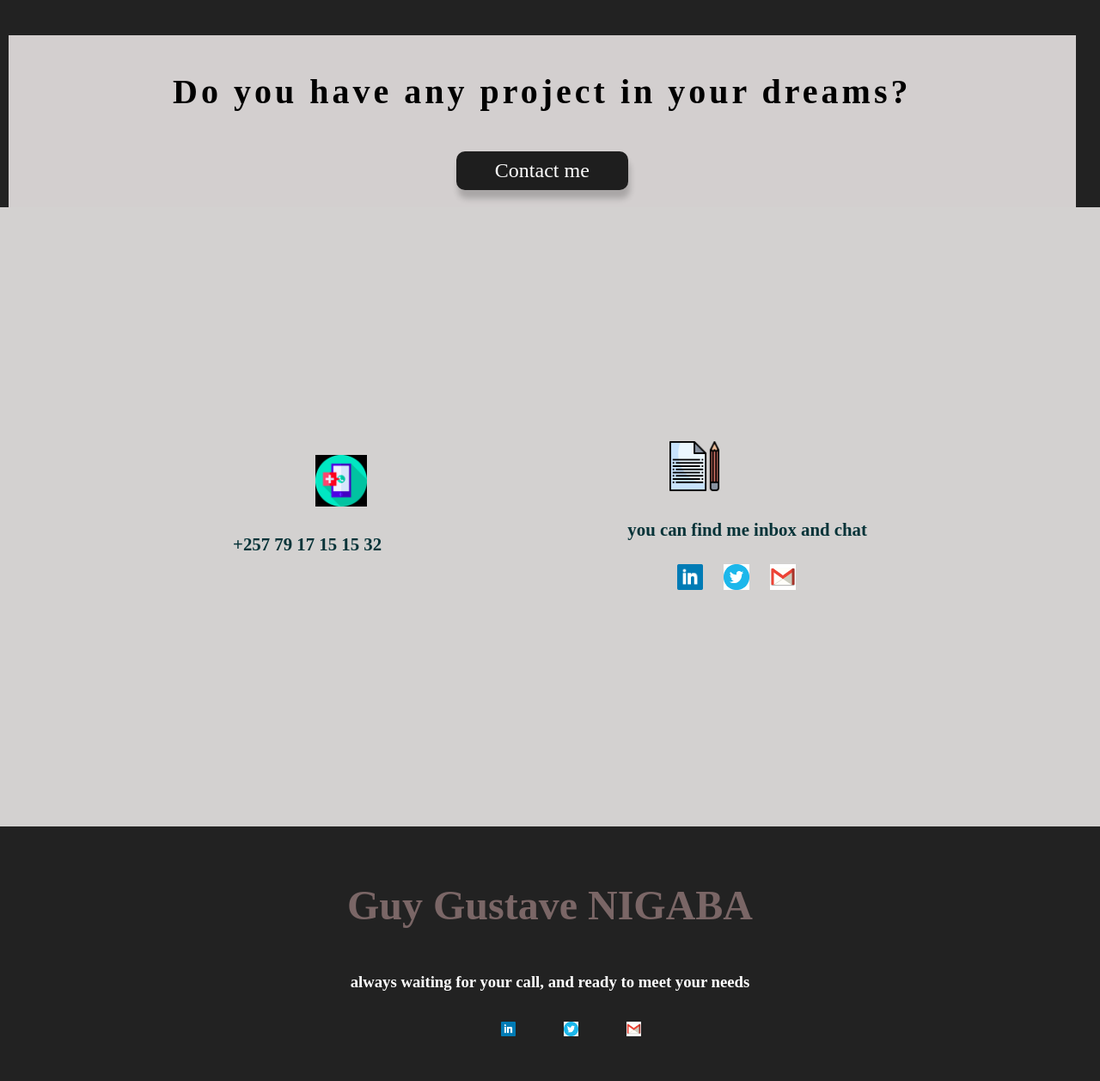
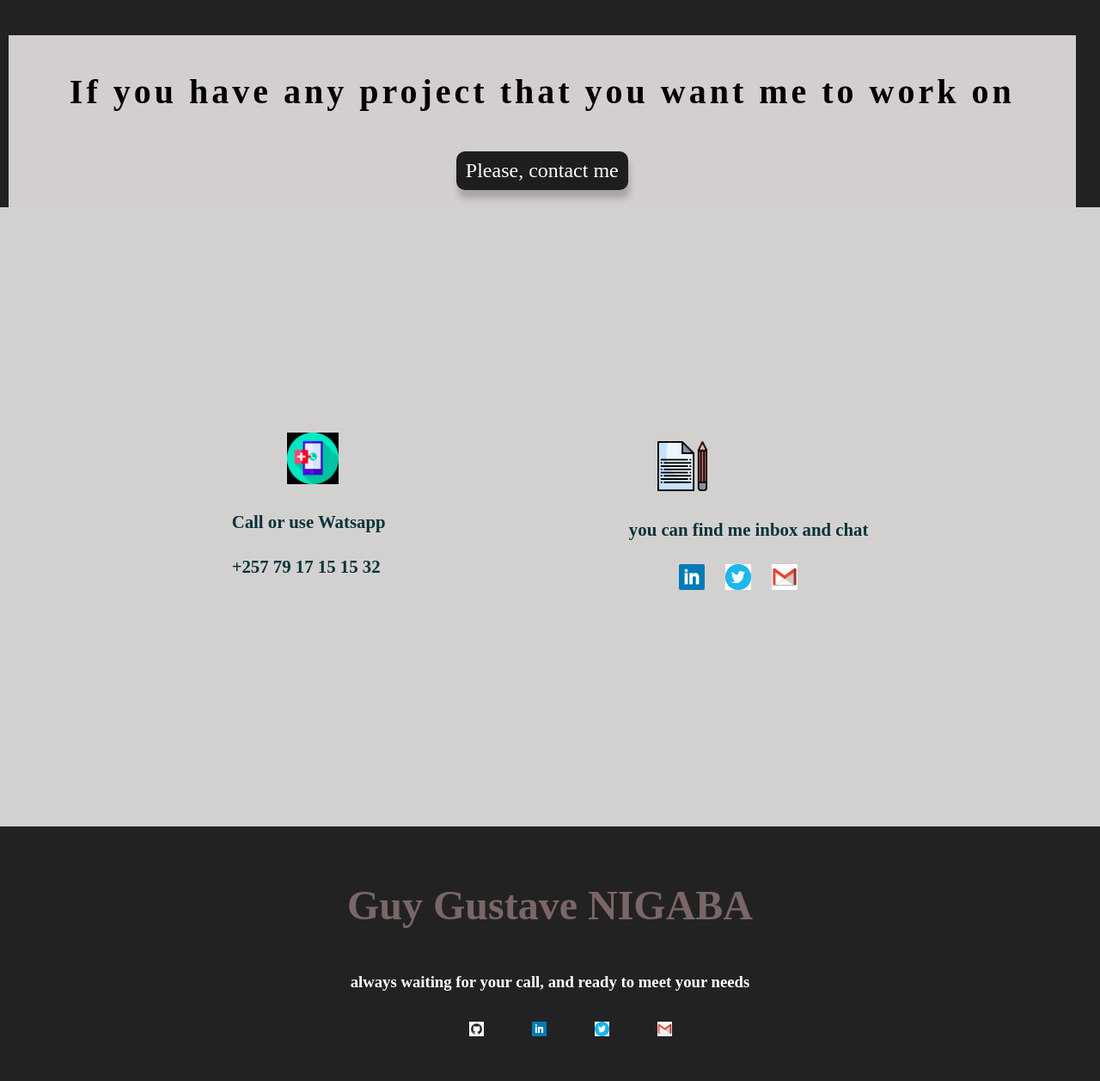
Before and after one commit to Guy-Gustave/portefeuille, a PHP site: page / in a window 1280 px wide. Shown: the part 2432-3689 px from the top of the page at 86% size. Run offline with PHP 8.4, Linux system fonts and the light colour scheme.

Commit message:
change footer adding github link

```diff
--- a/assets/css/style.css
+++ b/assets/css/style.css
@@ -563,7 +563,7 @@ nav {
 
 .connect img,
 .call a {
-  padding-left: 3rem;
+  padding-left: 2rem;
 }
 
 footer {
--- a/index.html
+++ b/index.html
@@ -189,8 +189,8 @@
 
   <!-- SECTION Contacts -->
   <section id="contact">
-    <h1>Do you have any project in your dreams? </h1>
-    <a href="#formContact">Contact me </a>
+    <h1>If you have any project that you want me to work on </h1>
+    <a href="#formContact">Please, contact me </a>
   </section>
 
   <!-- section contact form -->
@@ -228,14 +228,14 @@
       </div> -->
       <div class="call">
         <a href="#" class="connect"><img src="./assets/images/call.jpg" alt=""></a>
+        <h4>Call or use Watsapp</h4>
         <h4>+257 79 17 15 15 32</h4>
       </div>
       <div class="inbox">
         <a href="#" class="connect"><img src="./assets/images/ecrire-une-lettre.png.png" alt="chat"></a>
         <h4>you can find me inbox and chat</h4>
         <div class="link">
-          <!-- <a href="https://github.com/Guy-Gustave" target="_blank" rel="noopener noreferrer"> <img
-              src="./assets/images/GitHub-Mark.png" class="img-fluid" alt="Github Icon" height="30" width="30"></a> -->
+
           <a href="https://www.linkedin.com/in/guy-gustave-nigaba/" target="_blank" rel="noopener noreferrer"> <img
               src="./assets/images/linkedin.png" class="img-fluid" alt="LinkedIn Icon" height="30" width="30"></a>
           <a href="https://twitter.com/GuyNigaba" target="_blank" rel="noopener noreferrer"> <img
@@ -255,11 +255,13 @@
     <h1>Guy Gustave NIGABA</h1>
     <h3>always waiting for your call, and ready to meet your needs</h3>
     <div class="link">
-      <a href="https://www.linkedin.com/in/guy-gustave-nigaba/"> <img src="./assets/images/linkedin.png"
+      <a href="https://github.com/Guy-Gustave" target="_blank" rel="noopener noreferrer"> <img
+        src="./assets/images/GitHub-Mark.png" class="img-fluid" alt="Github Icon" height="30" width="30"></a>
+      <a href="https://www.linkedin.com/in/guy-gustave-nigaba/" target="_blank" rel="noopener noreferrer"> <img src="./assets/images/linkedin.png"
           class="img-fluid" alt="LinkedIn Icon" height="30" width="30"></a>
-      <a href="https://twitter.com/GuyNigaba"> <img src="assets/images/twitter.png" class="img-fluid" alt="twitter Icon"
+      <a href="https://twitter.com/GuyNigaba" target="_blank" rel="noopener noreferrer"> <img src="assets/images/twitter.png" class="img-fluid" alt="twitter Icon"
           height="30" width="30"></a>
-      <a href="https://mail.google.com/mail/u/0/#inbox?compose=new"> <img src="assets/images/Gmail.PNG"
+      <a href="https://mail.google.com/mail/u/0/#inbox?compose=new" target="_blank" rel="noopener noreferrer"> <img src="assets/images/Gmail.PNG"
           class="img-fluid" alt="gmail Icon" height="30" width="30"></a>
     </div>
 
```
